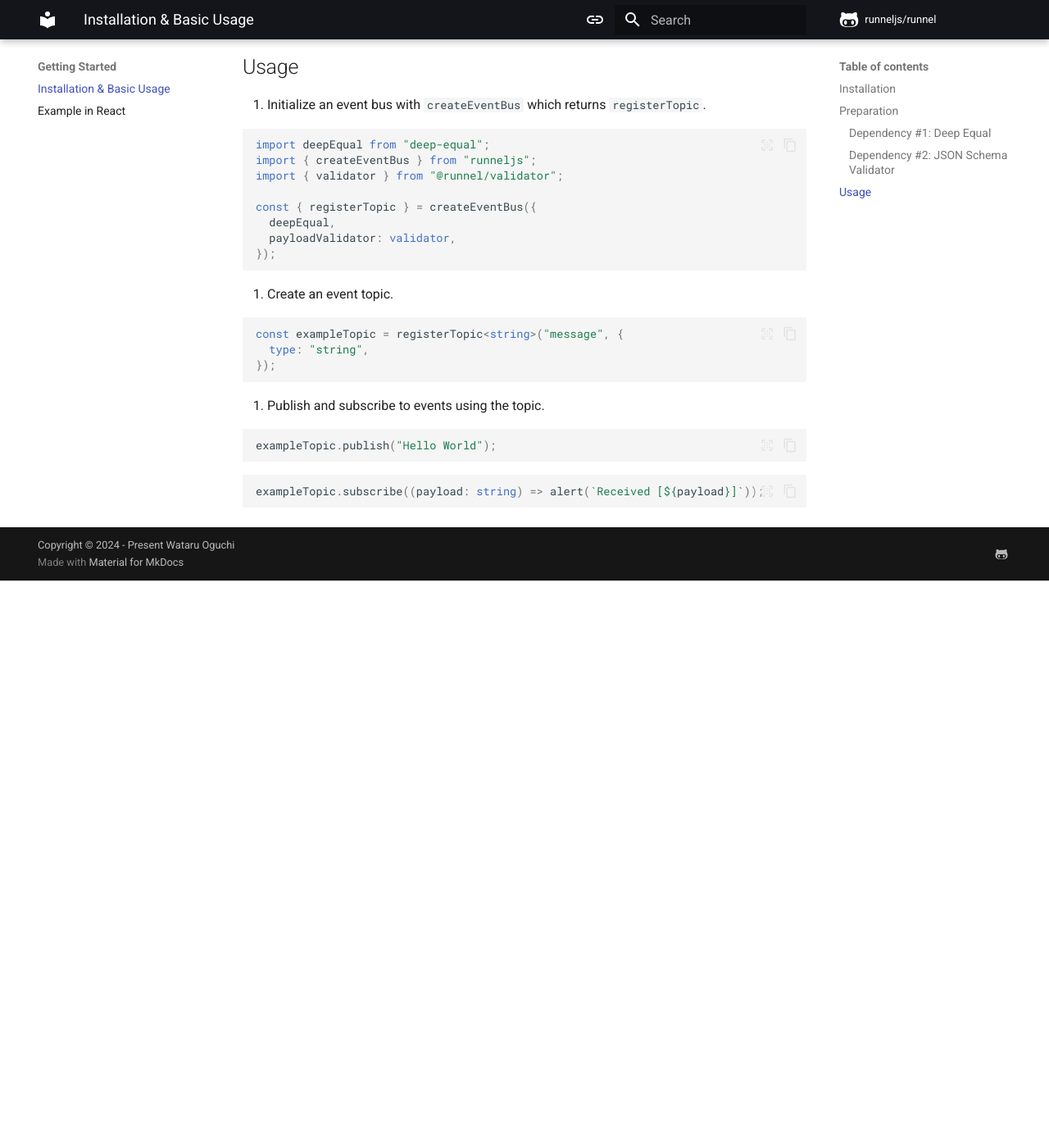
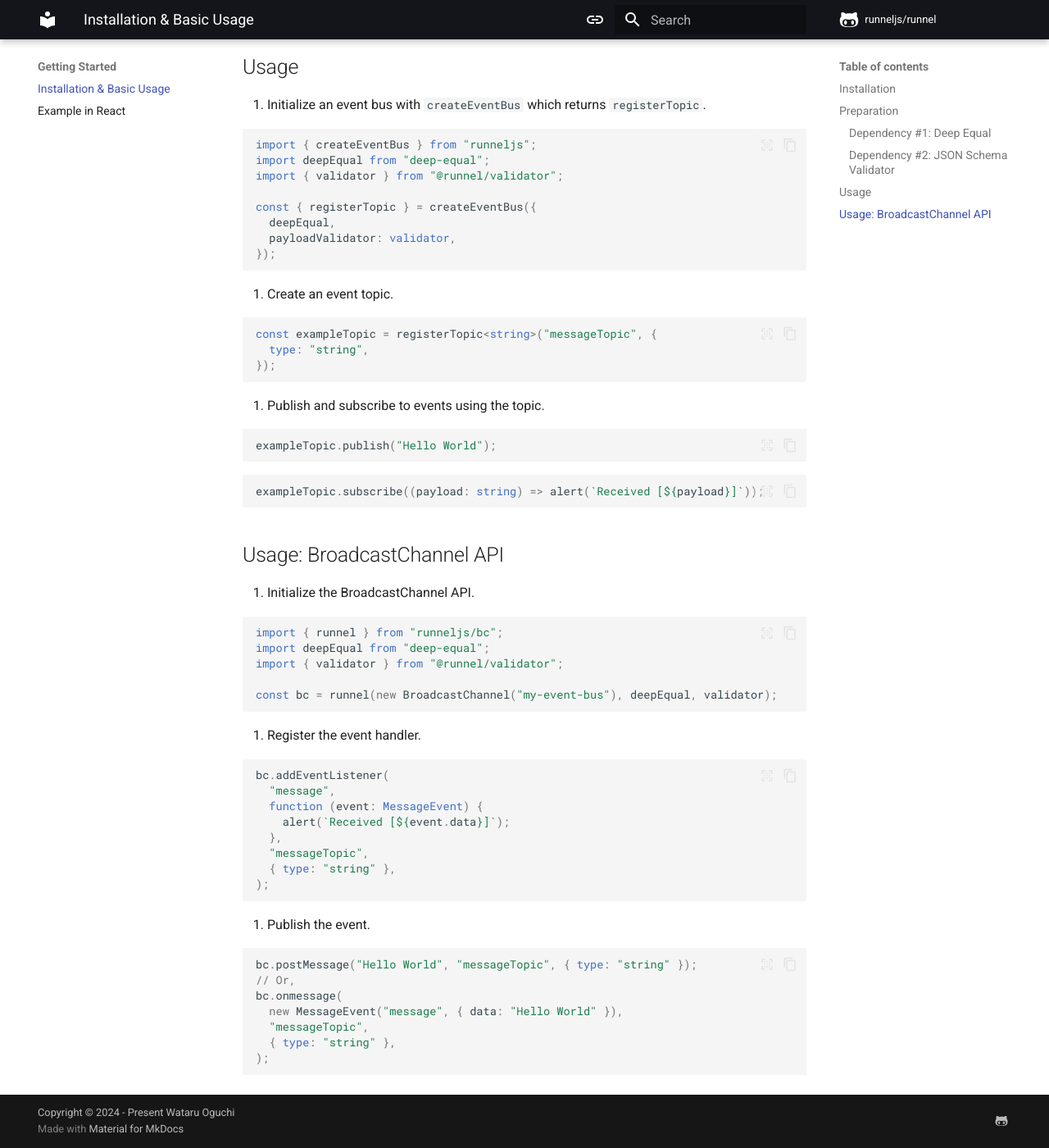
Before and after one commit to runneljs/docs, an MkDocs documentation site: the page built from docs/getting-started/installation.md, in a window 1280 px wide and 1400 px high, scrolled down 1013 px. Shown: the whole window at 82% size. Built offline with MkDocs 1.6.1 and Material for MkDocs 9.7.7, drawn with Linux system fonts in a browser that asks for light colours; comment, search, counter and statistics services are not loaded; before the commit the page ends 1721 px from its top, so only the background shows below that.

Commit message:
BroadcastChannel support

````diff
--- a/docs/getting-started/installation.md
+++ b/docs/getting-started/installation.md
@@ -43,8 +43,8 @@ Please read [Make Your Own Validator](../libraries/make-your-own.md#validator) i
 1. Initialize an event bus with `createEventBus` which returns `registerTopic`.
 
 ```ts
+import { createEventBus } from "runneljs";
 import deepEqual from "deep-equal";
-import { createEventBus } from "runneljs";
 import { validator } from "@runnel/validator";
 
 const { registerTopic } = createEventBus({
@@ -56,7 +56,7 @@ const { registerTopic } = createEventBus({
 2. Create an event topic.
 
 ```ts
-const exampleTopic = registerTopic<string>("message", {
+const exampleTopic = registerTopic<string>("messageTopic", {
   type: "string",
 });
 ```
@@ -70,3 +70,40 @@ exampleTopic.publish("Hello World");
 ```ts
 exampleTopic.subscribe((payload: string) => alert(`Received [${payload}]`));
 ```
+
+## Usage: BroadcastChannel API
+
+1. Initialize the BroadcastChannel API.
+
+```ts
+import { runnel } from "runneljs/bc";
+import deepEqual from "deep-equal";
+import { validator } from "@runnel/validator";
+
+const bc = runnel(new BroadcastChannel("my-event-bus"), deepEqual, validator);
+```
+
+2. Register the event handler.
+
+```ts
+bc.addEventListener(
+  "message",
+  function (event: MessageEvent) {
+    alert(`Received [${event.data}]`);
+  },
+  "messageTopic",
+  { type: "string" },
+);
+```
+
+3. Publish the event.
+
+```ts
+bc.postMessage("Hello World", "messageTopic", { type: "string" });
+// Or,
+bc.onmessage(
+  new MessageEvent("message", { data: "Hello World" }),
+  "messageTopic",
+  { type: "string" },
+);
+```
````
Also changed, not shown: docs/index.md (+2 -4 lines).
